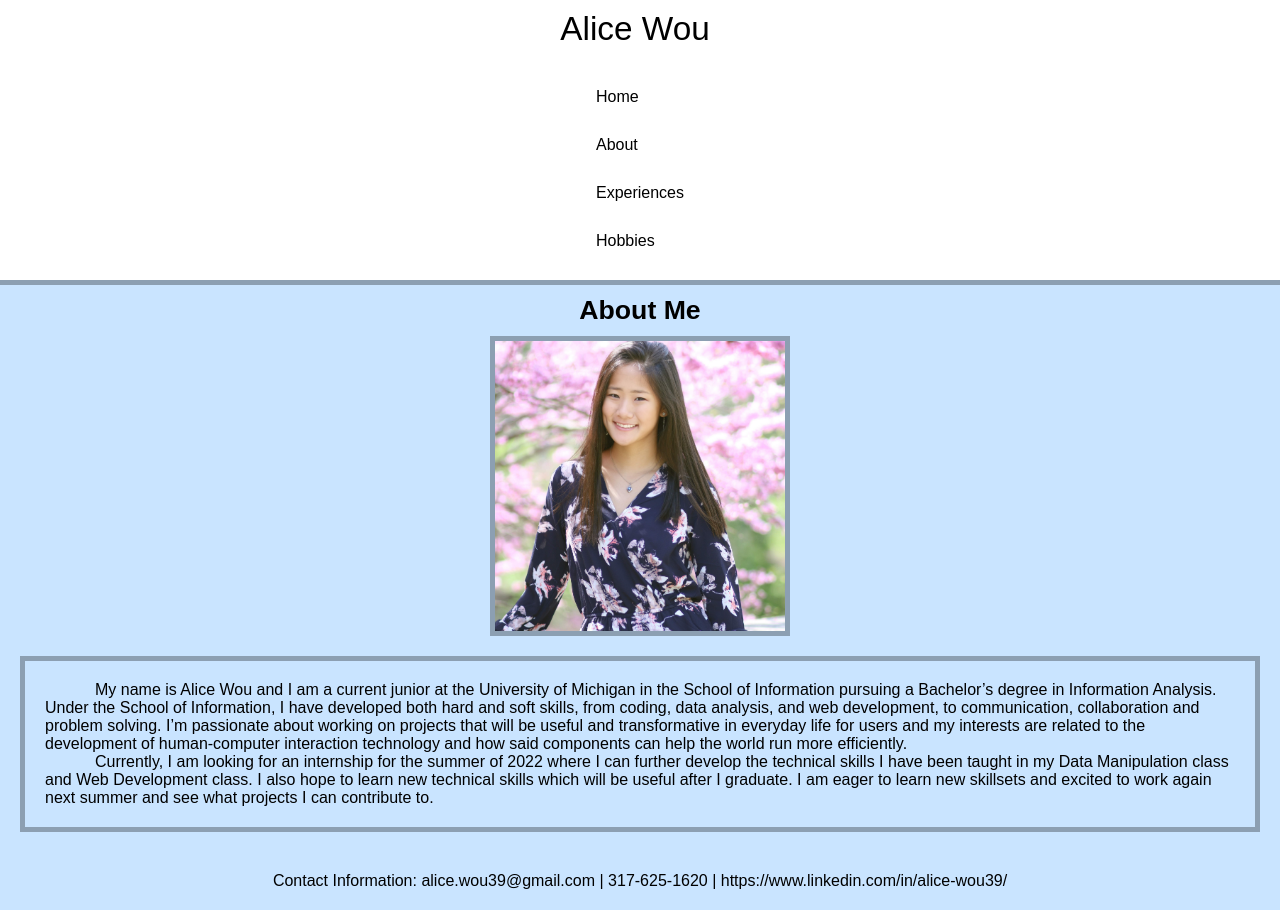
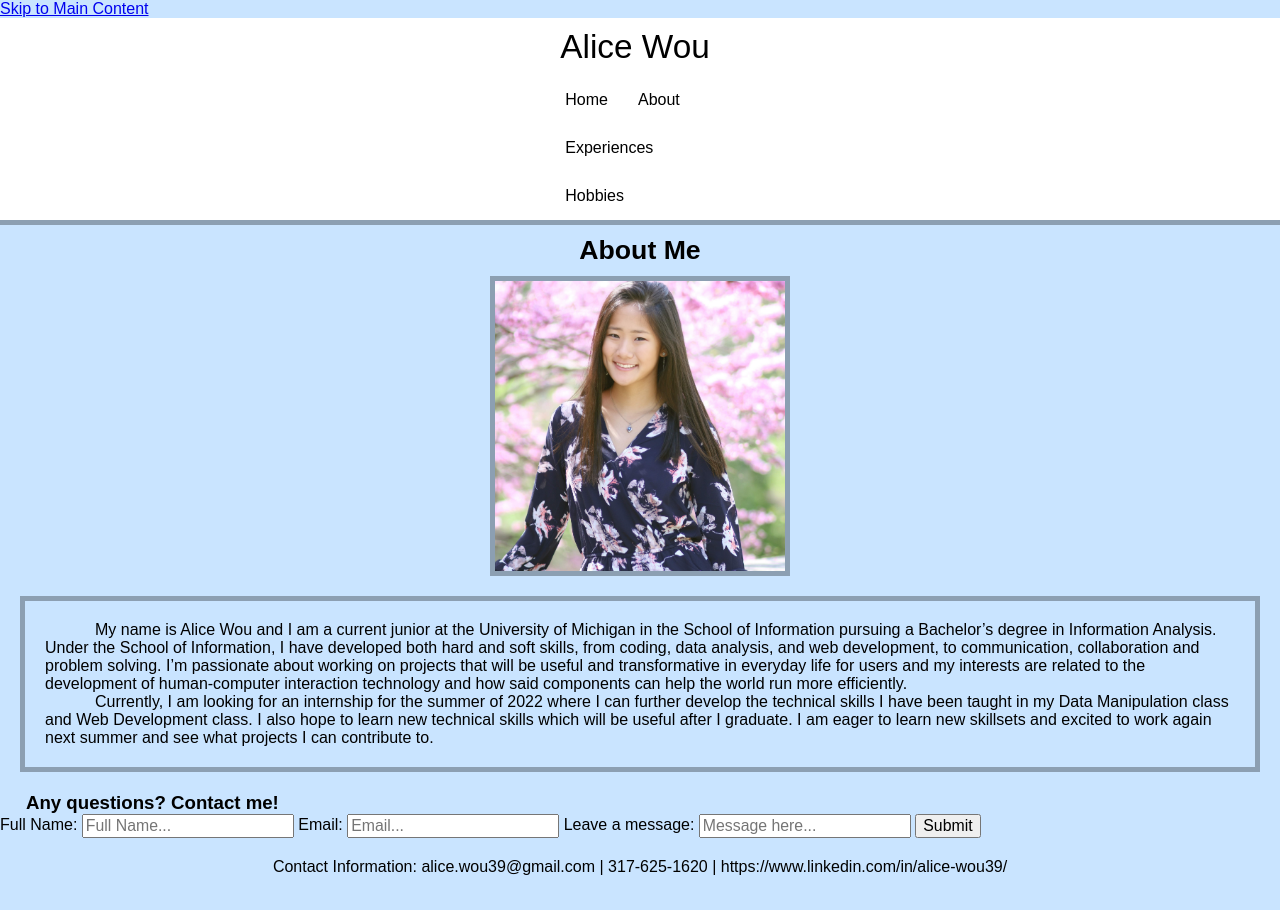
Before and after one commit to alicew39/Alice-Wou-SI339-Portfolio, a plain HTML site: page about.html in a window 1280 px wide. Drawn offline with Linux system fonts and the light colour scheme; a web font is replaced by a local one.

Commit message:
Add files via upload

```diff
--- a/about.html
+++ b/about.html
@@ -3,30 +3,44 @@
 <head>
     <meta charset="UTF-8">
     <meta name="viewport" content="width=device-width, initial-scale=1.0">
+    <link rel="shortcut icon" type="image/png" href="img/aw.png"/>
     <link rel= "stylesheet" href="https://fonts.googleapis.com/css?family=Zen Maru Gothic">
 	<link rel="stylesheet" href="css/html5reset.css">
     <link rel="stylesheet" href="css/style.css">
     <title>Alice Wou</title>
 </head>
 <body>
+    <a class = "skip" href="#main">Skip to Main Content</a>
     <header>
-        <h1>Alice Wou</h1>
         <nav>
-            <ul class='nav'>
-				<li><a href = "index.html">Home</a></li>
-                <li><a href = "about.html">About</a></li>
-				<li><a href = "experience.html">Experiences</a></li>
-				<li><a href = "hobbies.html">Hobbies</a></li>
+            <h1>Alice Wou</h1>
+            <ul class='links'>
+                <li><a href = "index.html">Home</a></li>
+                <li id='current'><a href = "about.html">About</a></li>
+                <li><a href = "experience.html">Experiences</a></li>
+                <li><a href = "hobbies.html">Hobbies</a></li>
             </ul>
         </nav>
     </header>
     <div class="about">
-        <main class='main'>
+        <main id='main'>
             <h2>About Me</h2>
-            <img id='image15' src='img/alice.jpg' alt='alice'>
+            <img id='image14' src='img/alice.jpg' alt='alice'>
             <div class='about-text-block'>
                 <p>My name is Alice Wou and I am a current junior at the University of Michigan in the School of Information pursuing a Bachelor’s degree in Information Analysis. Under the School of Information, I have developed both hard and soft skills, from coding, data analysis, and web development, to communication, collaboration and problem solving. I’m passionate about working on projects that will be useful and transformative in everyday life for users and my interests are related to the development of human-computer interaction technology and how said components can help the world run more efficiently.</p>
                 <p>Currently, I am looking for an internship for the summer of 2022 where I can further develop the technical skills I have been taught in my Data Manipulation class and Web Development class. I also hope to learn new technical skills which will be useful after I graduate. I am eager to learn new skillsets and excited to work again next summer and see what projects I can contribute to.</p>
+            </div>
+            <h3>&nbsp;&nbsp;&nbsp;&nbsp;&nbsp;Any questions? Contact me!</h3>
+            <div class='contact'>
+                <form action='action.php'>
+                    <label for='name'>Full Name:</label>
+                    <input type='text' id='name' name='fullname' placeholder='Full Name...'>
+                    <label for='email'>Email:</label>
+                    <input type='text' id='email' name='email' placeholder='Email...'>
+                    <label for='msg'>Leave a message:</label>
+                    <input type='text' id='msg' name='msg' placeholder='Message here...'>
+                    <input type='submit' value ='Submit'>
+                </form>
             </div>
         </main>
     </div>
```
Also changed, not shown: experience.html (+11 -7 lines), hobbies.html (+7 -5 lines), index.html (+11 -7 lines).
